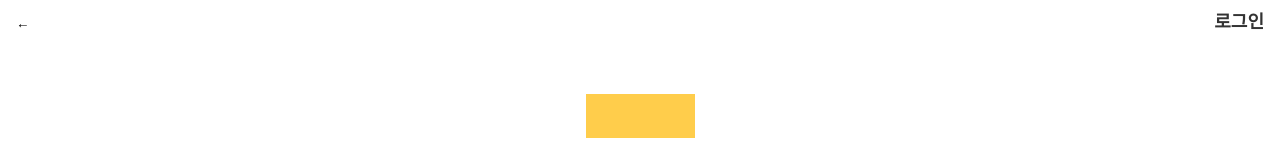
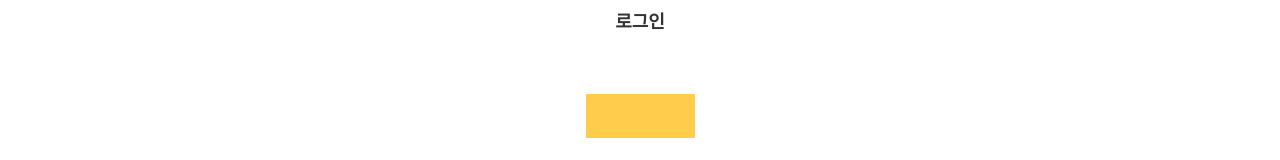
Before and after one commit to wanted-hackareer/frontend, a Vue app: page /login in a window 1280 px wide. Shown: the top 160 px of the page. Built offline with nearby package versions, Linux system fonts and the light colour scheme; a web font is replaced by a local one.

Commit message:
[ui/ux] 화면 전체 비율 조정

```diff
--- a/src/index.css
+++ b/src/index.css
@@ -15,6 +15,9 @@ ul {
     box-sizing: border-box;
     margin: 0;
     padding: 0;
+}
+div {
+    box-sizing: border-box;
 }
 html,
 body {
@@ -50,6 +53,7 @@ textarea {
     /* padding: 44px 16px 0 16px; */
     padding-top: 44px;
     background: #fff;
+    height: 100vh;
 }
 #app {
     font-family: "Apple SD Gothic NeoR", "Roboto", sans-serif;
--- a/src/layout/Header/Header.vue
+++ b/src/layout/Header/Header.vue
@@ -1,21 +1,21 @@
 <template>
     <div>
         <nav class="top-nav top-nav--active">
-            <!-- <div v-if="$route.path === '/'" to="/" class="header__nav header__title1">
-                <div class="" />
-                <button>back</button>
-            </div> -->
             <div class="header__nav">
-                <div @click="goToBack">
+                <div>
+                    <div v-if="hasBackButton" @click="goToBack">
                         <button>←</button>
                     </div>
+                </div>
                 <span class="header__title">{{ headerNavigationTitle }}</span>
+                <div>
                     <router-link v-if="hasCartTab" to="/shoppingcart">
                         <button>장바구니</button>
                     </router-link>
                     <router-link v-if="hasAlertTab" to="/alert">
                         <button>알림</button>
                     </router-link>
+                </div>
             </div>
         </nav>
     </div>
@@ -24,6 +24,10 @@
 export default {
     name: "Header",
     props: {
+        hasBackButton: {
+            type: Boolean,
+            default: true,
+        },
         hasCartTab: {
             type: Boolean,
             default: false,
--- a/src/pages/LoginPage/LoginPage.css
+++ b/src/pages/LoginPage/LoginPage.css
@@ -1,6 +1,5 @@
 .login-container {
     padding: 0 16px;
-    height: 100vh;
 }
 .app-logo {
     width: 109px;
```
Lines whose indentation alone changed are shown as unchanged.
